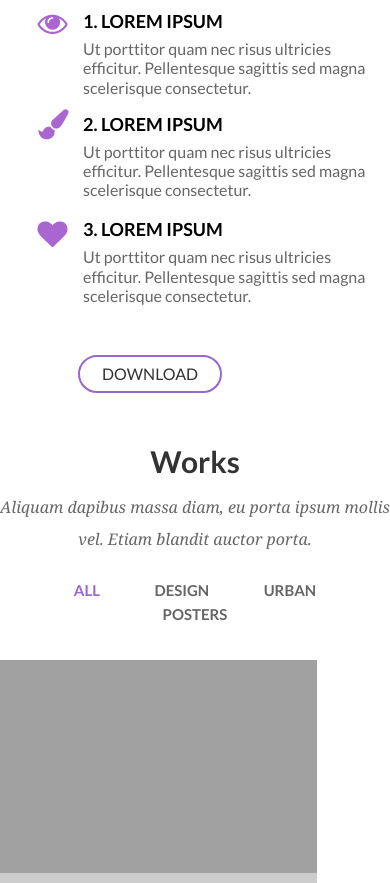
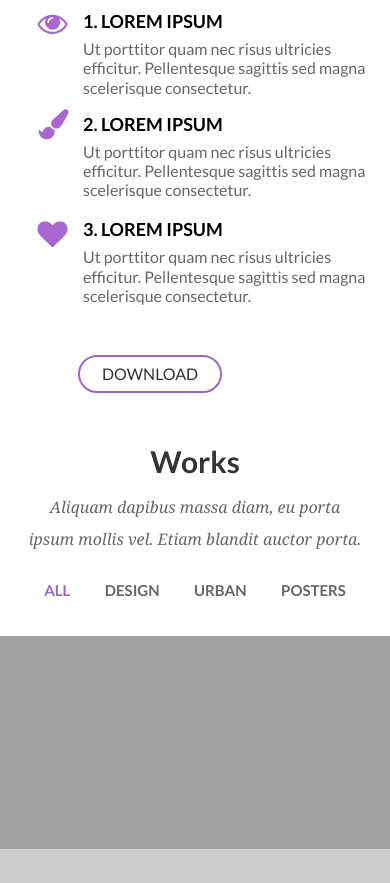
Before and after one commit to Galina1111/Amethyst, a plain HTML site: page index.html in a window 390 px wide. Shown: the part 1117-2000 px from the top of the page. Drawn offline with nearby package versions, Linux system fonts and the light colour scheme.

Commit message:
- add media works.

```diff
--- a/js/main.js
+++ b/js/main.js
@@ -3,6 +3,7 @@ jQuery(function ($) {
     var $container = $('.works .posts');
     $container.isotope({
         filter: '*',
+        sortBy: 'symbol'
     });
 
     $('.works .toggles a').click(function () {
--- a/less/works.less
+++ b/less/works.less
@@ -32,13 +32,10 @@
     margin-top: 16px;
   }
   .sub-title {
-    font-family: @font_family_1;
-    font-size: 16px;
-    color: @color_1;
-    text-align: center;
-    font-style: italic;
-    line-height: 32px;
     margin-top: 12px;
+    @media screen and (max-width: 615px){
+      padding: 0 25px;
+    }
   }
   .toggles {
     margin-top: 23px;
@@ -56,6 +53,17 @@
       &:hover {
         box-shadow: 0 0 13px 1px rgba(0, 0, 0, 0.2);
       }
+      @media screen and (max-width: 440px){
+        margin: 6px 5px;
+      }
+      @media screen and (max-width: 400px){
+      margin: 6px 0px;
+    }
+      @media screen and (max-width: 350px){
+        font-size: 14px;
+        padding: 6px 13px;
+
+      }
     }
     a.active {
       color: @color_10;
@@ -65,10 +73,25 @@
     width: 100%;
     margin: 34px 0 0 0;
     .post {
-      width: 317px;
+      width: 16.6667%;
       height: 213px;
       position: relative;
       background-color: @background_color_6;
+      @media screen and (max-width: 1400px){
+        width: 20%;
+      }
+      @media screen and (max-width: 1050px){
+        width: 25%;
+      }
+      @media screen and (max-width: 870px){
+        width: 33.33%;
+      }
+      @media screen and (max-width: 635px){
+        width: 50%;
+      }
+      @media screen and (max-width: 423px){
+        width: 100%;
+      }
       img {
         width: 100%;
         height: 100%;
@@ -108,6 +131,9 @@
         color: @color_19;
         text-align: center;
         padding: 0 42px;
+        @media screen and (max-width: 1100px){
+          padding: 0 6px;
+        }
       }
     }
     .urban {
@@ -124,6 +150,10 @@
         color: @color_19;
         text-align: center;
         padding: 0 42px;
+        padding: 0 42px;
+        @media screen and (max-width: 1100px){
+          padding: 0 6px;
+        }
       }
     }
     .posters {
@@ -140,6 +170,10 @@
         color: @color_19;
         text-align: center;
         padding: 0 42px;
+        padding: 0 42px;
+        @media screen and (max-width: 1100px){
+          padding: 0 6px;
+        }
       }
     }
   }
```
Also changed, not shown: index.html (+4 -1 lines), css/main.css, 1 other file.
